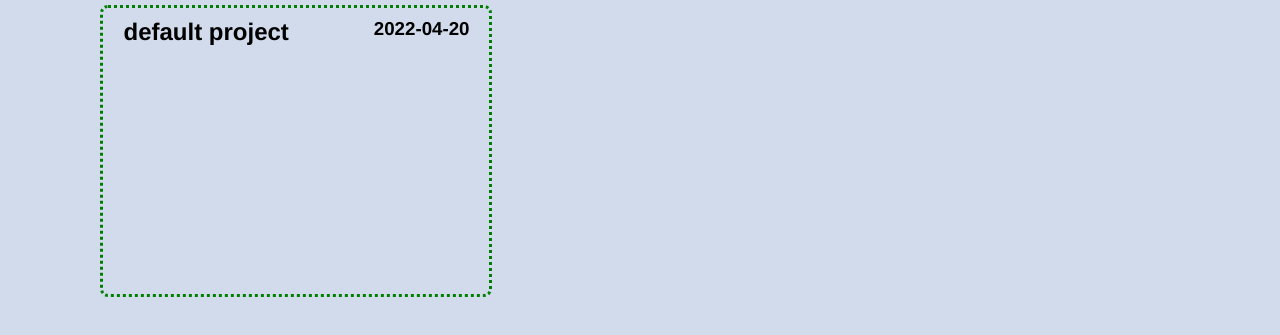
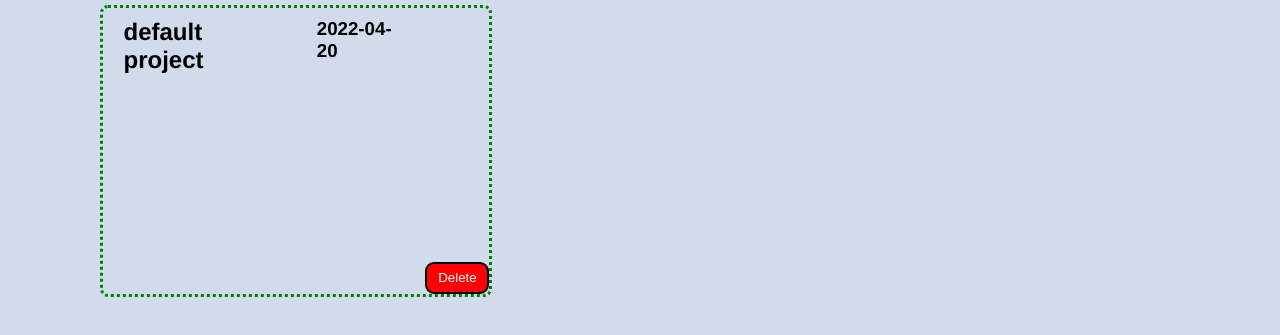
Before and after one commit to grantgolden13/to-do-list, a website built with webpack: page dist/index.html in a window 1280 px wide. Shown: the part 87-422 px from the top of the page. Built offline with nearby package versions, Linux system fonts and the light colour scheme.

Commit message:
add dummy delete button to all projects

```diff
--- a/src/projects.js
+++ b/src/projects.js
@@ -4,6 +4,18 @@ const Project = function Project(name, priority, dueDate) {
     this.name = name;
     this.priority = priority;
     this.dueDate = dueDate;
+}
+
+const createDeleteBtn = function() {
+    const deleteBtn = document.createElement('button');
+    deleteBtn.type = "button";
+    deleteBtn.value = "Delete";
+    deleteBtn.textContent = "Delete";
+    deleteBtn.classList.add('delete-btn');
+    deleteBtn.addEventListener('click', () => {
+        alert('deleted');
+    });
+    return deleteBtn;
 }
 
 const createDefaultProject = function() {
@@ -39,6 +51,7 @@ const renderProjectsToDOM = function() {
 
         newProjectElem.appendChild(projectName);
         newProjectElem.appendChild(projectDueDate);
+        newProjectElem.appendChild(createDeleteBtn());
 
         projectGrid.appendChild(newProjectElem);
     });
--- a/src/style.css
+++ b/src/style.css
@@ -114,3 +114,13 @@ form > div {
 .red {
     border: 3px dotted red;
 }
+
+.delete-btn {
+    flex: 0 0 64px;
+    height: 32px;
+    align-self: flex-end;
+    background-color: red;
+    color: white;
+    border-radius: 9px;
+    border: 2px solid black;
+}
```
Also changed, not shown: dist/bundle.js.
